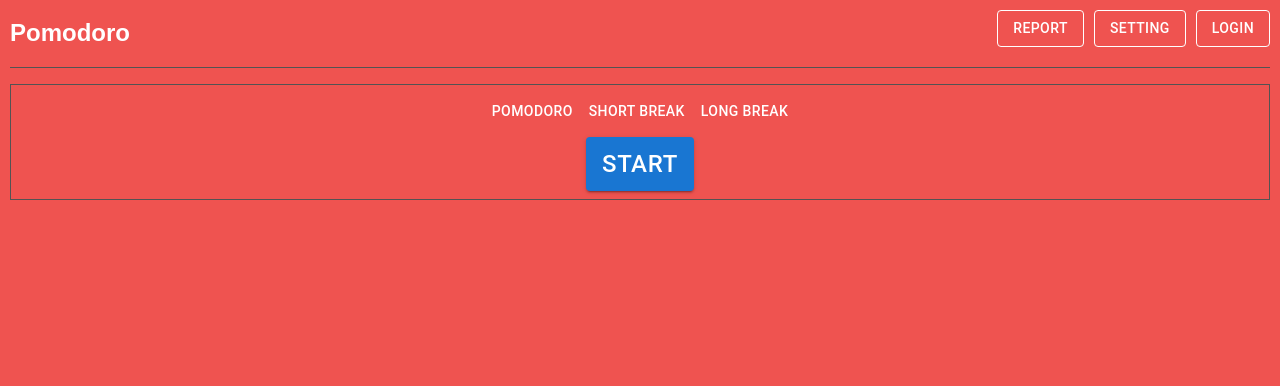
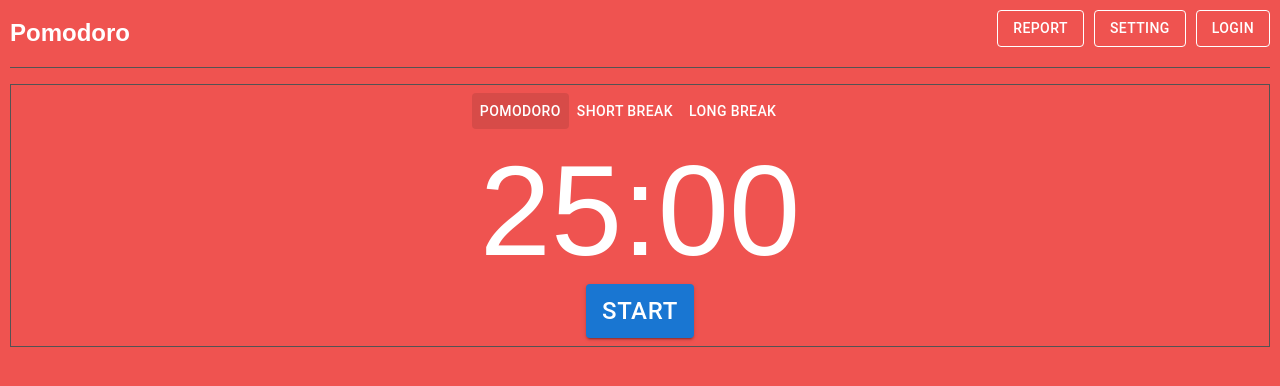
Before and after one commit to karthicbz/pomodoro, a React (Vite) app: page / in a window 1280 px wide. Shown: the top 386 px of the page. Built offline with nearby package versions, Linux system fonts and the light colour scheme; the HTML template or start-up script is replaced by a standard one.

Commit message:
add default timer value and set default mode

```diff
--- a/src/App.jsx
+++ b/src/App.jsx
@@ -6,7 +6,7 @@ import "./App.css";
 export const TimerContext = createContext(null);
 
 function App() {
-  const [allTime, setAllTime] = useState(0);
+  const [allTime, setAllTime] = useState(25); //include this default state value in options
 
   function setCurrentTime(t) {
     setTime(t);
--- a/src/components/TimerOptions/TimerOptions.jsx
+++ b/src/components/TimerOptions/TimerOptions.jsx
@@ -7,7 +7,7 @@ import { TimeWrapper } from "../Timer/Timer.styles";
 
 const TimerOptions = () => {
   const { allTime, setAllTime } = useContext(TimerContext);
-  const [dummyTime, setDummyTime] = useState("");
+  const [dummyTime, setDummyTime] = useState("25:00"); //when default value change change this value
   const [timerStart, setTimerStart] = useState(false);
 
   function startTimer() {
@@ -55,7 +55,11 @@ const TimerOptions = () => {
 
   return (
     <Wrapper className="options">
-      <Button varient="text" onClick={handlePomodoro} sx={{ color: "white" }}>
+      <Button
+        varient="text"
+        onClick={handlePomodoro}
+        sx={{ color: "white", background: "rgba(0, 0, 0, 0.1)" }}
+      >
         Pomodoro
       </Button>
       <Button varient="text" onClick={handleShortBreak} sx={{ color: "white" }}>
```
